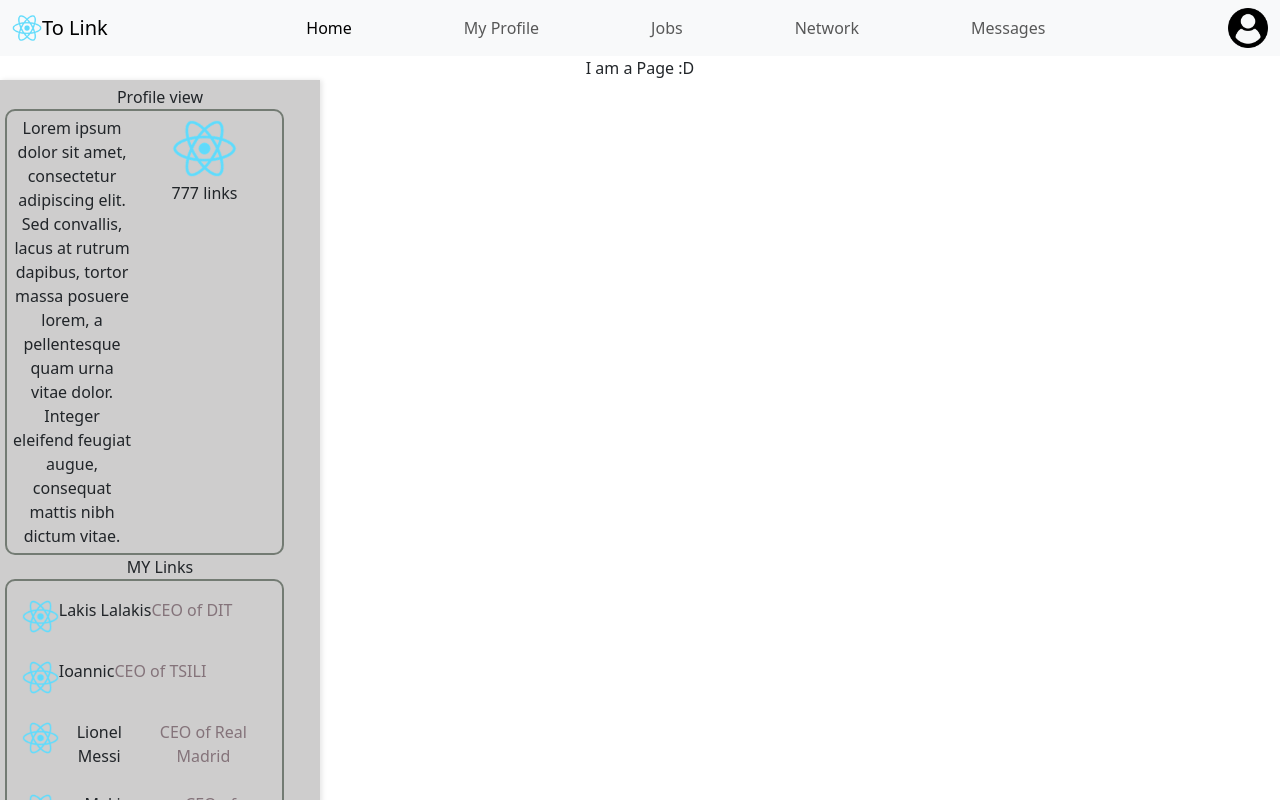
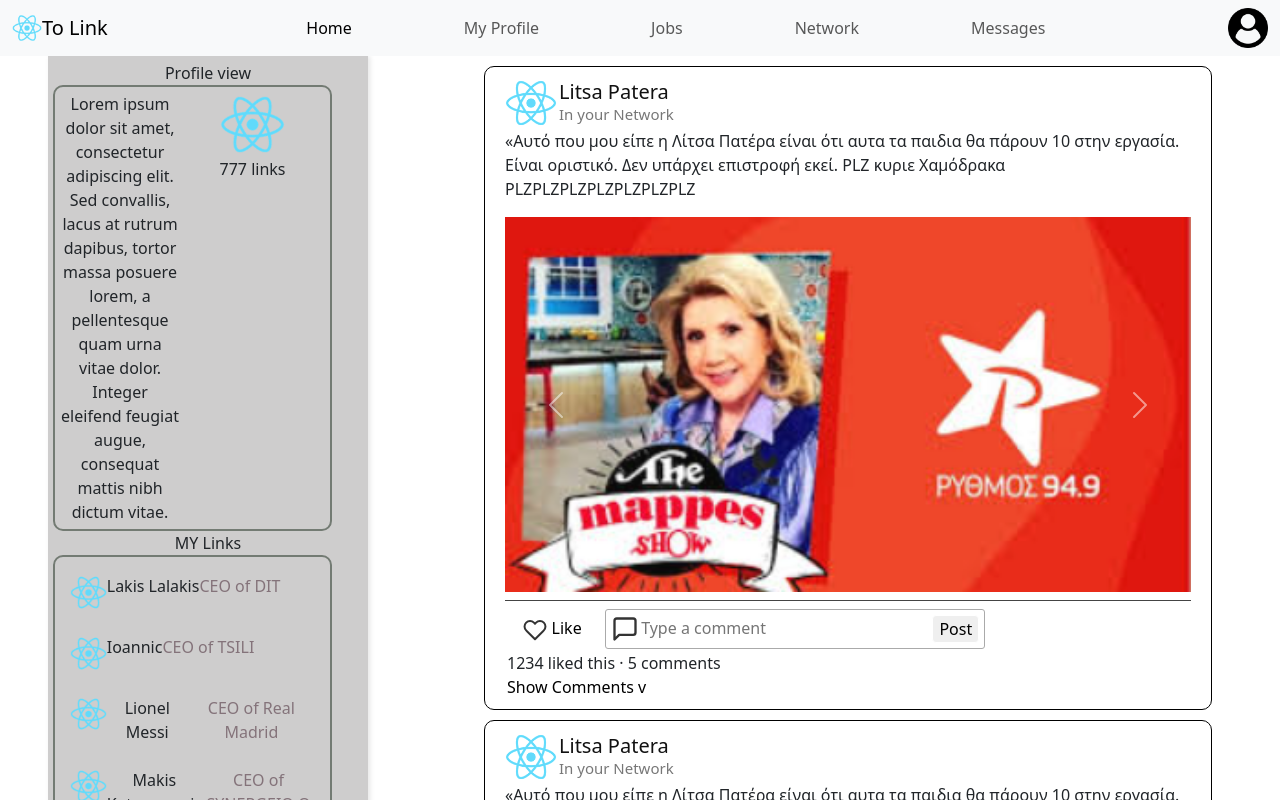
Before and after one commit to DPorichis/to-link, a React (Create React App) app: page /user in a window 1280 px wide. Shown: the top 800 px of the page. Built offline with nearby package versions, Linux system fonts and the light colour scheme.

Commit message:
posts moved to feed

```diff
--- a/src/Pages/LandingPG.js
+++ b/src/Pages/LandingPG.js
@@ -93,11 +93,6 @@
                         </div>
                     </div>
                 </div>
-                <div style={{width: "70%"}}>
-                    <Postbox photolist ={[ "/testing-post1.png", "/testing-post.png"]}/>
-                    <Postbox photolist ={[ "/testing-post1.png"]}/>
-                    <Postbox />
-                </div>
             </div>
         </div>
     );
--- a/src/Pages/User/HomePGU.js
+++ b/src/Pages/User/HomePGU.js
@@ -2,7 +2,9 @@
 
 import Header from "../../Components/Header";
 import './homePGU.css';
+
 import ProfileSmall from "../../Components/Profile/ProfileSmall";
+import Postbox from "../../Components/Feed/Postbox";
 
 function HomePGU(props) {
     const links =
@@ -37,9 +39,9 @@
     return (
         <div>
             <Header log="user" act="home"/>
-            I am a Page :D
+            <div style={{display: "flex", flexDirection: "row", justifyContent:"space-around"}}>
             <div className="sidebar">
-            Profile view
+                Profile view
                 <div className="Profile">
                     <div className="Text" style={{width:"60%"}}>
                     Lorem ipsum dolor sit amet, consectetur adipiscing elit. Sed convallis, lacus at rutrum dapibus, tortor massa posuere lorem, a pellentesque quam urna vitae dolor. Integer eleifend feugiat augue, consequat mattis nibh dictum vitae.
@@ -59,6 +61,12 @@
                     )}
                 </div>
             </div>
+            <div style={{width: "60%"}}>
+                    <Postbox photolist ={[ "/testing-post1.png", "/testing-post.png"]}/>
+                    <Postbox photolist ={[ "/testing-post1.png"]}/>
+                    <Postbox />
+            </div>
+        </div>
         </div>
     );
 }
```
